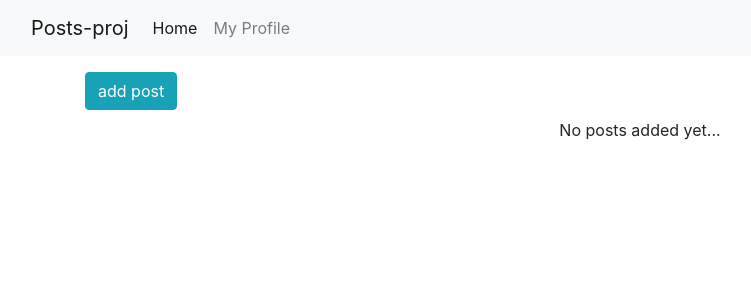
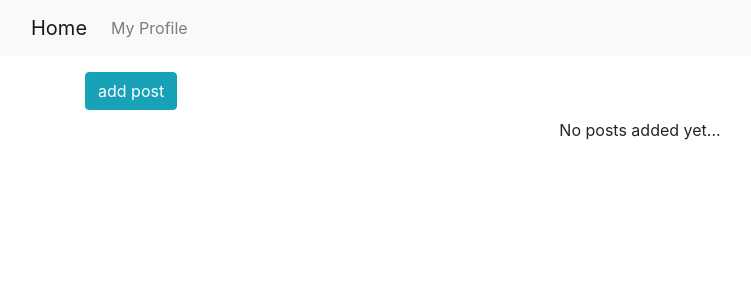
Before and after one commit to MhKeshishian/NetworkApp_A4, a Django app: page / in a window 1280 px wide. Shown: the top 300 px of the page, without its empty margins (0-751 px from the left). Run offline with Django 5.2, Linux system fonts and the light colour scheme; the visitor is signed in with stand-in values (Sample User, id 1); data that the repository does not hold is empty; some libraries are stand-ins or nearby versions.

Commit message:
Removed posts-proj from navbar

```diff
--- a/src/templates/navbar.html
+++ b/src/templates/navbar.html
@@ -3,15 +3,12 @@
 
 <nav class="navbar navbar-expand-lg navbar-light bg-light">
     <div class="container-fluid">
-        <a class="navbar-brand" href="{{ path_to_home }}">Posts-proj</a>
+        <a class="navbar-brand" href="{{ path_to_home }}">Home</a>
         <button class="navbar-toggler" type="button" data-bs-toggle="collapse" data-bs-target="#navbarNav">
             <span class="navbar-toggler-icon"></span>
         </button>
         <div class="collapse navbar-collapse" id="navbarNav">
             <ul class="navbar-nav">
-                <li class="nav-item">
-                    <a class="nav-link {% if request.path == path_to_home %}active{% endif %}" href="{{ path_to_home }}">Home</a>
-                </li>
                 <li class="nav-item">
                     <a class="nav-link {% if request.path == path_to_my_profile %}active{% endif %}" href="{{ path_to_my_profile }}">My Profile</a>
                 </li>
```
